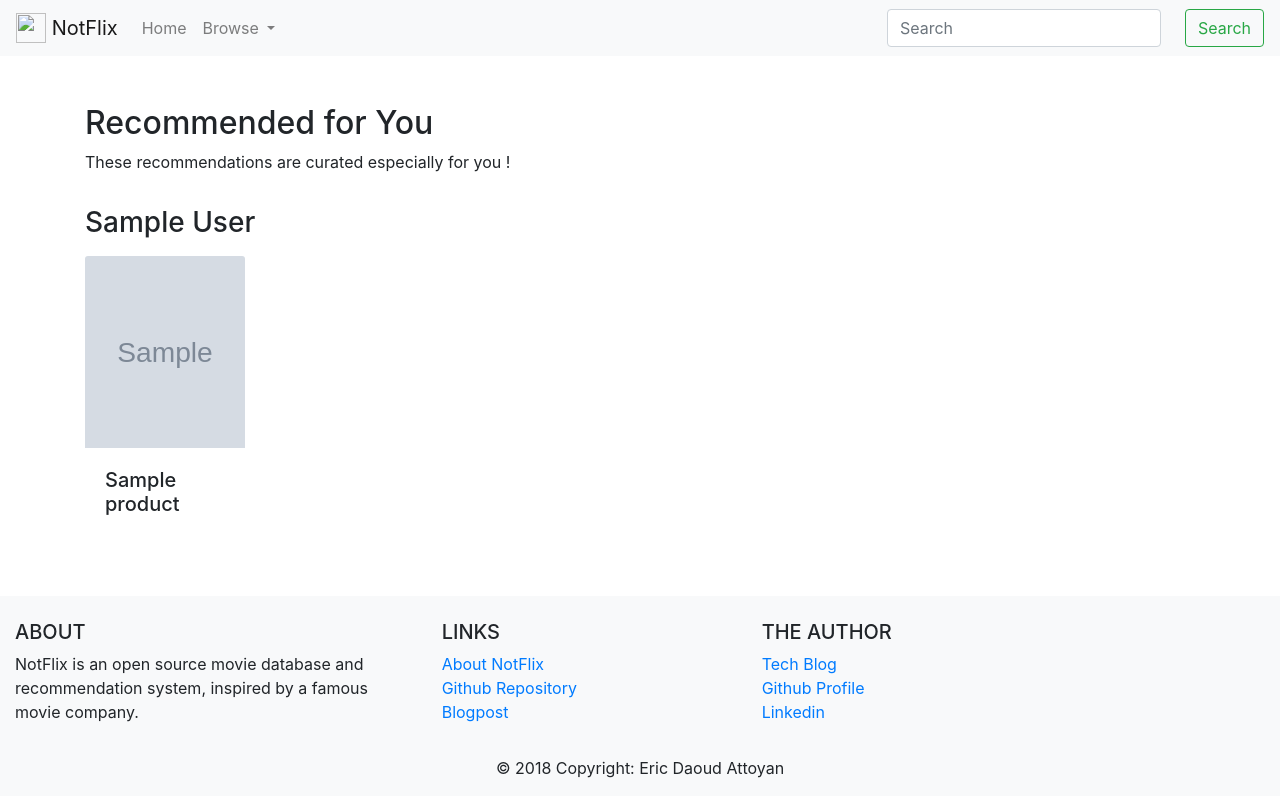
After one commit to ericdaat/notflix, a Flask app: template src/web/templates/for_you/index.html in a window 1280 px wide. The commit adds this page. Run offline with Flask 2, Linux system fonts and the light colour scheme; the template is opened without the code that fills it: most values are stand-ins (such as "Sample title", 1, 10 or a date in 2020); grey boxes marked "Sample" are stand-in pictures; some libraries are stand-ins or nearby versions.

Commit message:
Recommended for you

```diff
--- a/src/main.py
+++ b/src/main.py
@@ -14,9 +14,9 @@ if __name__ == "__main__":
                           "display_name": "Similar to {0}",
                           "priority": 0}))
 
-    # insert_in_db(EngineTable(**{"type": "MLBasedEngine",
-    #                             "display_name": "You might also like",
-    #                             "priority": 1}))
+    insert(EngineTable(**{"type": "MLBasedEngine",
+                          "display_name": "You might also like",
+                          "priority": 1}))
 
     r = Recommender()
     c = Context(item_id=1502, user_id=3)
--- a/src/web/__init__.py
+++ b/src/web/__init__.py
@@ -1,6 +1,6 @@
 import os
 
-from flask import Flask
+from flask import Flask, render_template
 from werkzeug.contrib.fixers import ProxyFix
 from application.recommender import Recommender
 from tracker.tracker import Tracker
@@ -43,11 +43,12 @@ def create_app(test_config=None):
         db_session.remove()
 
     # blueprints
-    from web import home, product, genres, search
+    from web import home, product, genres, search, for_you
     app.register_blueprint(home.bp)
     app.register_blueprint(product.bp)
     app.register_blueprint(genres.bp)
     app.register_blueprint(search.bp)
+    app.register_blueprint(for_you.bp)
 
     app.add_url_rule('/', endpoint='index')
 
--- a/src/web/templates/base.html
+++ b/src/web/templates/base.html
@@ -54,7 +54,7 @@
           <a class="dropdown-item" href="#">Country</a>
           <a class="dropdown-item" href="#">Recent</a>
           <div class="dropdown-divider"></div>
-          <a class="dropdown-item" href="#">Recommended for You</a>
+          <a class="dropdown-item" href="{{ url_for('for_you.index') }}">Recommended for You</a>
         </div>
       </li>
     </ul>
--- /dev/null
+++ b/src/web/templates/for_you/index.html
@@ -0,0 +1,40 @@
+{% extends 'base.html' %}
+
+{% block content %}
+
+    <div class="row mt-5">
+        <div class="col-sm">
+            <h2>Recommended for You</h2>
+            <p>These recommendations are curated especially for you !</p>
+        </div>
+    </div>
+
+    {% for r in recommendations[0] %}
+    <div class="row mt-3">
+        <div class="col-sm">
+            <h3 class="mb-3">{{ r.display_name }}</h3>
+        </div>
+    </div>
+    <div class="row">
+        <div class="col-lg-12">
+            <div class="card-deck">
+                {% for i in r.products %}
+                <a href="{{ url_for('product.index', product_id=i.id) }}"
+                   style="text-decoration:none; color: inherit;">
+                    <div class="card h-100 mb-10 border-0" style="width: 10rem;">
+                        <img class="card-img-top"
+                             src="{{i.image}}"
+                             style="width: 100%;height: 15vw;object-fit: cover;"
+                             alt="Card image cap">
+                        <div class="card-body">
+                            <h5 class="card-title"> {{ i.name }}</h5>
+                        </div>
+                    </div>
+                </a>
+                {% endfor %}
+            </div>
+        </div>
+    </div>
+    {% endfor %}
+
+{% endblock %}
```
Also changed, not shown: src/web/for_you.py (added, +20 -0 lines).
